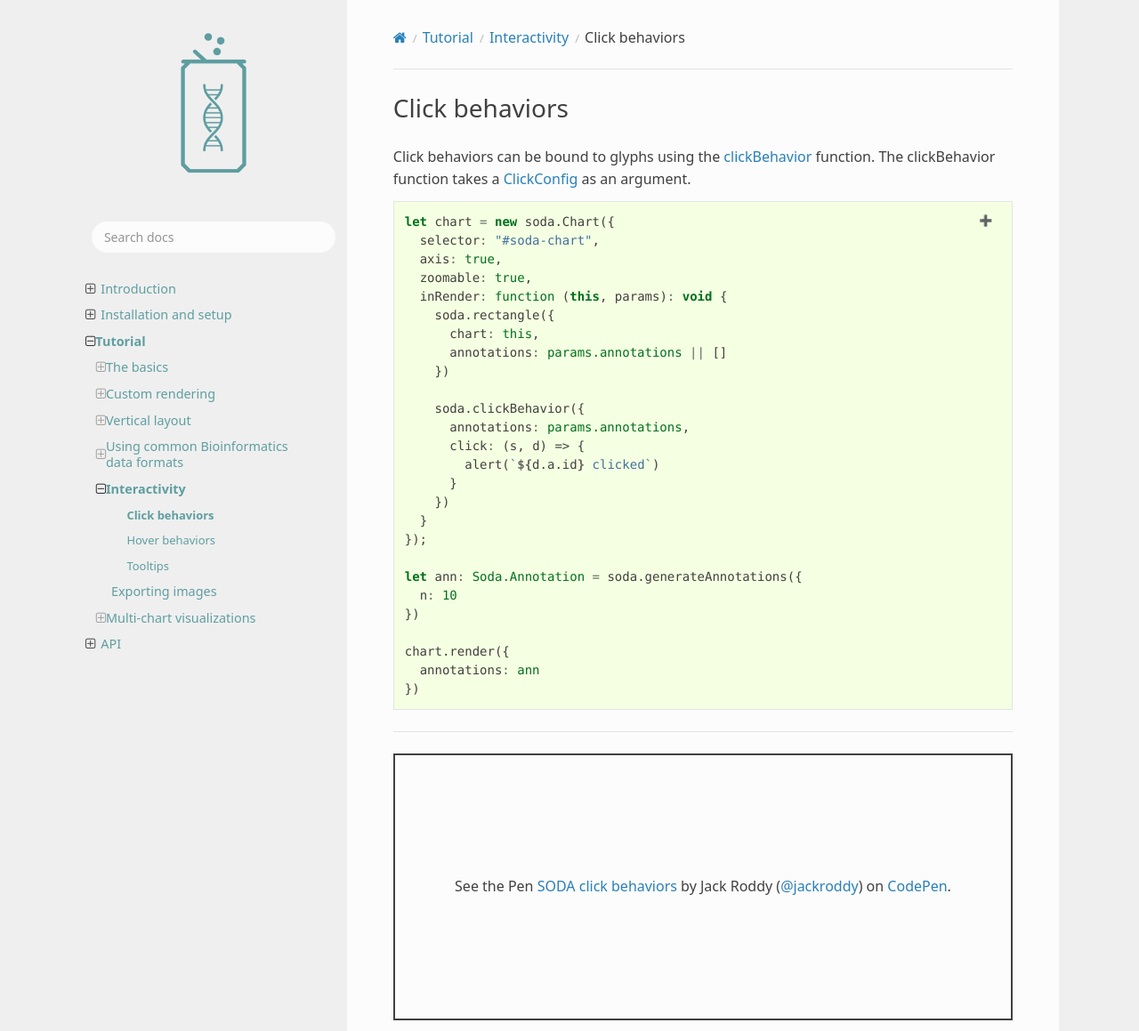
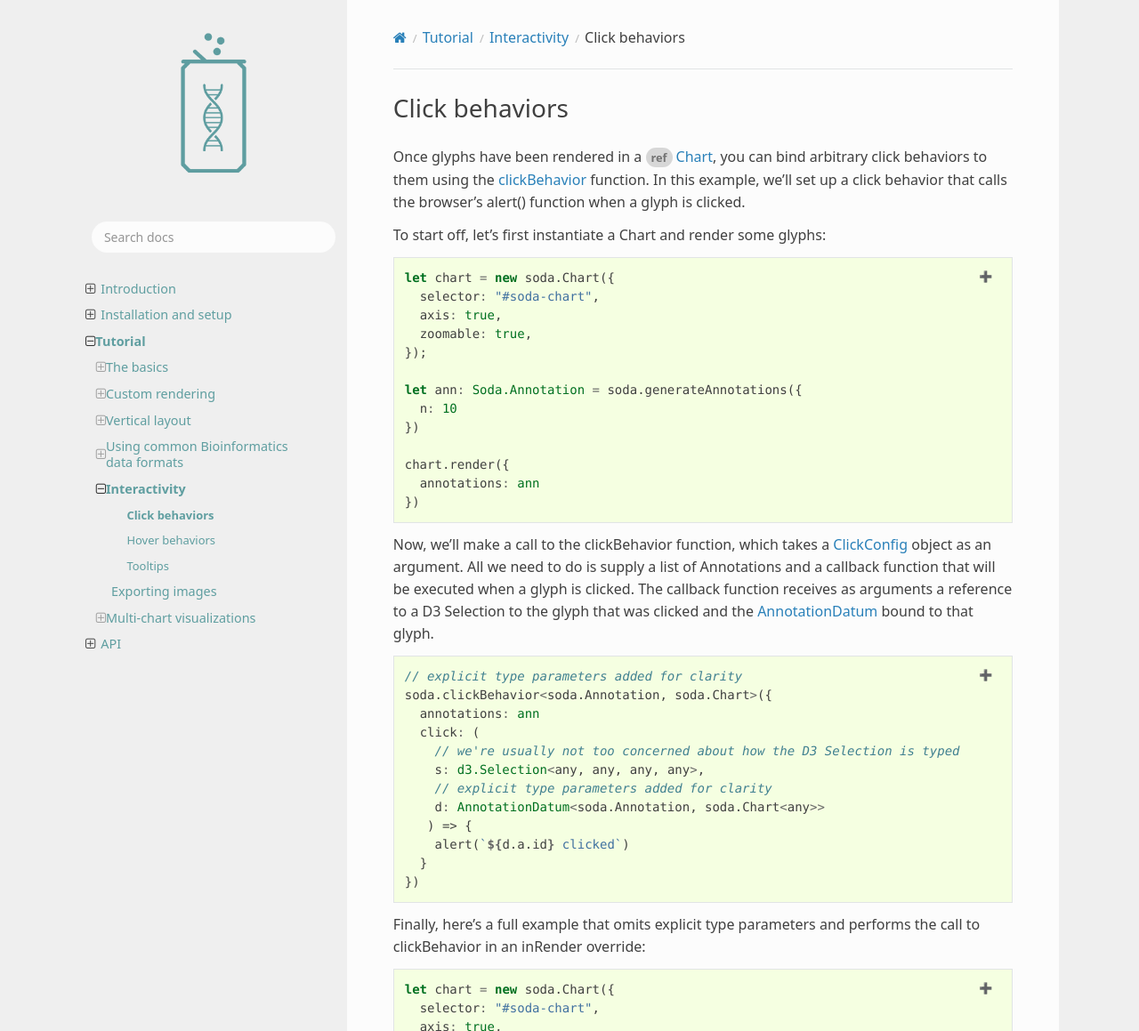
Before and after one commit to sodaviz/soda, a Sphinx documentation site: the page built from docs/source/tutorial/interactivity/click-behaviors.rst, in a window 1280 px wide and 1400 px high, cut to the strip 0-1159 px from the top of the window. Shown: the whole strip at 89% size. Built offline with Sphinx 7.4.7 and the Read the Docs theme 2.0.0, drawn with Linux system fonts in a browser that asks for light colours.

Commit message:
Finished with interactivity examples for now

```diff
--- a/docs/source/tutorial/interactivity/click-behaviors.rst
+++ b/docs/source/tutorial/interactivity/click-behaviors.rst
@@ -3,8 +3,47 @@
 Click behaviors
 ===============
 
-Click behaviors can be bound to glyphs using the :ref:`clickBehavior` function.
-The clickBehavior function takes a :ref:`ClickConfig` as an argument.
+Once glyphs have been rendered in a :ref:`Chart`, you can bind arbitrary click behaviors to them using the :ref:`clickBehavior` function.
+In this example, we'll set up a click behavior that calls the browser's alert() function when a glyph is clicked.
+
+To start off, let's first instantiate a Chart and render some glyphs:
+
+.. code-block:: typescript
+
+    let chart = new soda.Chart({
+      selector: "#soda-chart",
+      axis: true,
+      zoomable: true,
+    });
+
+    let ann: Soda.Annotation = soda.generateAnnotations({
+      n: 10
+    })
+
+    chart.render({
+      annotations: ann
+    })
+
+Now, we'll make a call to the clickBehavior function, which takes a :ref:`ClickConfig` object as an argument.
+All we need to do is supply a list of Annotations and a callback function that will be executed when a glyph is clicked.
+The callback function receives as arguments a reference to a D3 Selection to the glyph that was clicked and the :ref:`AnnotationDatum` bound to that glyph.
+
+.. code-block:: typescript
+
+    // explicit type parameters added for clarity
+    soda.clickBehavior<soda.Annotation, soda.Chart>({
+      annotations: ann
+      click: (
+        // we're usually not too concerned about how the D3 Selection is typed
+        s: d3.Selection<any, any, any, any>,
+        // explicit type parameters added for clarity
+        d: AnnotationDatum<soda.Annotation, soda.Chart<any>>
+       ) => {
+        alert(`${d.a.id} clicked`)
+      }
+    })
+
+Finally, here's a full example that omits explicit type parameters and performs the call to clickBehavior in an inRender override:
 
 .. code-block:: typescript
 
```
